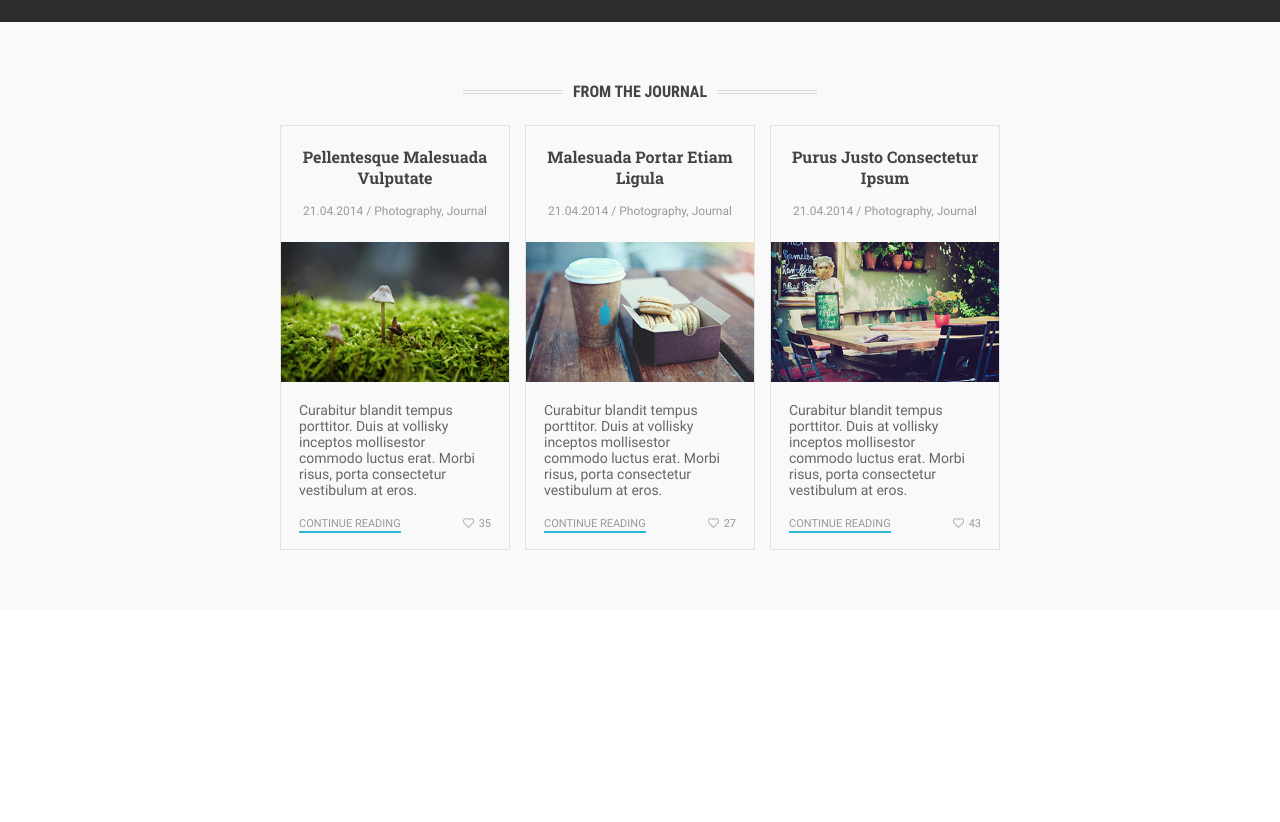
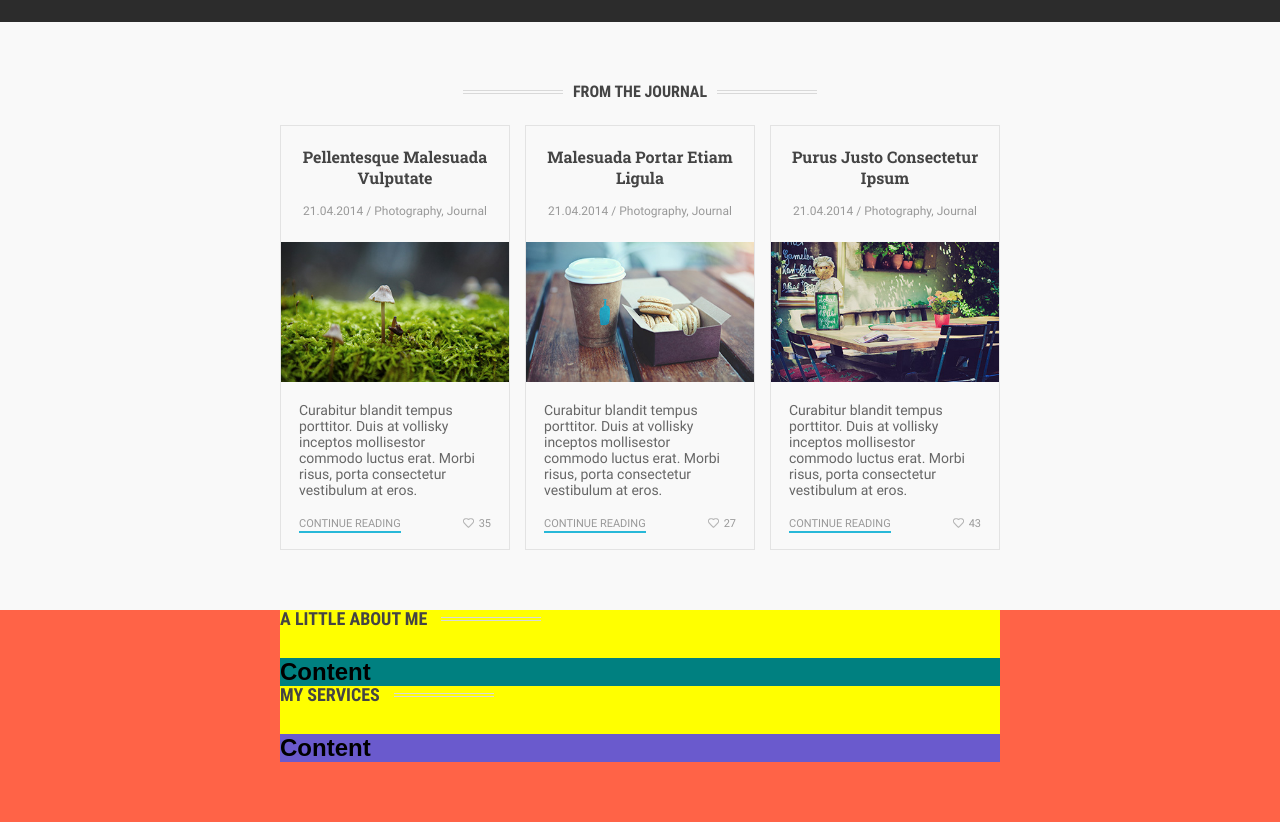
Before and after one commit to wwwax/kubb, a plain HTML site: page index.html in a window 1280 px wide. Shown: the part 1899-2721 px from the top of the page. Before the commit the page ends 2509 px from the top, so only its background shows below. Drawn offline with Linux system fonts and the light colour scheme.

Commit message:
about section title done

```diff
--- a/assets/css/main.css
+++ b/assets/css/main.css
@@ -826,6 +826,79 @@ img {
   }
 }
 
+/* ABOUT */
+
+.about {
+  padding-bottom: 40px;
+  background-color: #f9f9f9;
+  background-color: #ff6347;
+}
+
+.about_inner {
+  display: flex;
+  flex-direction: column;
+}
+
+.about_title {
+  padding-bottom: 20px;
+  display: flex;
+  align-items: center;
+  font-family: roboto_condensed_bold;
+  font-size: 14px;
+  color: #444;
+  text-transform: uppercase;
+
+  background-color: yellow;
+}
+
+.about_title span {
+  margin-right: 10px;
+  line-height: 1;
+}
+
+.about_title::after {
+  content: '';
+  display: block;
+  width: 50px;
+  height: 4px;
+  border-top: 1px solid #d9d9d9;
+  border-bottom: 1px solid #d9d9d9;
+}
+
+.about_me {
+  background-color: teal;
+}
+
+.about_services {
+  background-color: slateblue;
+}
+
+@media (min-width: 768px) {
+  .about {
+    padding-bottom: 60px;
+  }
+
+  .about_title {
+    padding-bottom: 30px;
+    font-size: 18px;
+  }
+
+  .about_title span {
+    margin-right: 14px;
+    line-height: 1;
+  }
+
+  .about_title::after {
+    width: 100px;
+  }
+}
+
+@media (min-width: 1440px) {
+  .about {
+    padding-bottom: 80px;
+  }
+}
+
 /* VISUALLY-HIDDEN */
 
 .visually-hidden:not(:focus):not(:active),
--- a/index.html
+++ b/index.html
@@ -300,6 +300,29 @@
       </div>
     </div>
 
+    <!-- ABOUT -->
+    <div class="about">
+      <div class="container">
+        <div class="about_inner">
+          <!-- ABOUT_ME -->
+          <div class="about_me">
+            <div class="about_title">
+              <span>A Little About Me</span>
+            </div>
+            <h2>Content</h2>
+          </div>
+
+          <!-- ABOUT_SERVICES -->
+          <div class="about_services">
+            <div class="about_title">
+              <span>My Services</span>
+            </div>
+            <h2>Content</h2>
+          </div>
+        </div>
+      </div>
+    </div>
+
     <!-- SCRIPTS -->
     <script src="./assets/js/swiper-bundle.min.js"></script>
     <script src="./assets/js/main.js"></script>
```
